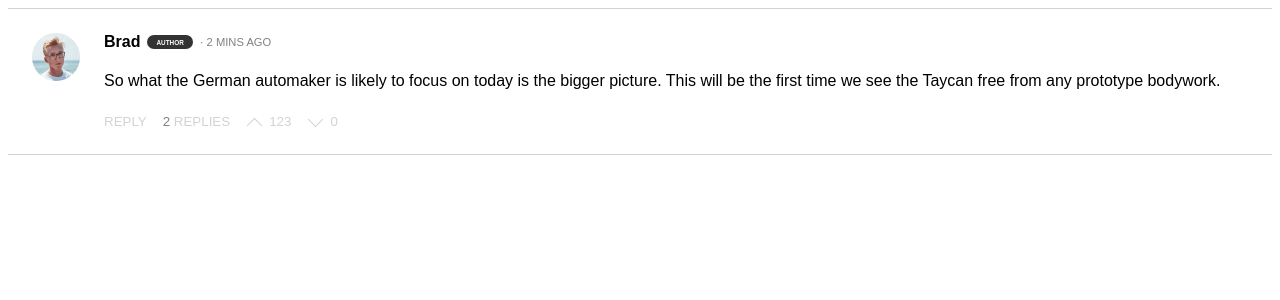
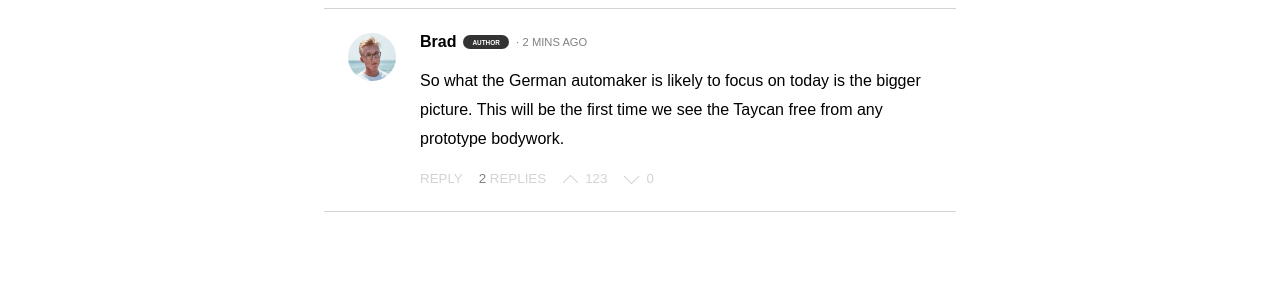
Before and after one commit to wahidrahim/vue-nested-comments, a Vue app: page / in a window 1280 px wide. Shown: the top 300 px of the page. Built offline with nearby package versions, Linux system fonts and the light colour scheme.

Commit message:
update rem sizing

```diff
--- a/src/App.vue
+++ b/src/App.vue
@@ -29,5 +29,6 @@ export default {
 
 #app {
   font-family: sans-serif;
+  padding: 0 25%;
 }
 </style>
--- a/src/components/Avatar.vue
+++ b/src/components/Avatar.vue
@@ -22,8 +22,8 @@ export default {
 
 <style lang="scss" scoped>
 .avatar {
-  width: 3rem;
-  height: 3rem;
+  width: 4.8rem;
+  height: 4.8rem;
   border-radius: 50%;
   background-size: cover;
 }
--- a/src/components/Badge.vue
+++ b/src/components/Badge.vue
@@ -19,10 +19,10 @@ export default {
 <style lang="scss" scoped>
 .badge {
   text-transform: uppercase;
-  font-size: 0.4rem;
+  font-size: 0.64rem;
   font-weight: bold;
-  padding: 0.2rem 0.6rem;
-  border-radius: 1rem;
+  padding: 0.32rem 0.96rem;
+  border-radius: 1.6rem;
 
   &.default {
     background: #666666;
--- a/src/components/Comment.vue
+++ b/src/components/Comment.vue
@@ -44,28 +44,28 @@ $border: 1px solid lightgray;
 
 .comment {
   display: grid;
-  grid-template-columns: 4.5rem auto;
+  grid-template-columns: 7.2rem auto;
   grid-template-rows: auto;
-  padding: 1.5rem;
+  padding: 2.4rem;
   border-top: $border;
   border-bottom: $border;
 
   .user-name {
     font-weight: bold;
-    margin-right: 0.4rem;
+    margin-right: 0.64rem;
   }
 
   .created-at {
-    margin-left: 0.4rem;
+    margin-left: 0.64rem;
     color: gray;
     text-transform: uppercase;
-    font-size: 0.7rem;
+    font-size: 1.12rem;
     font-weight: lighter;
   }
 
   .body {
     font-weight: lighter;
-    line-height: 1.8rem;
+    line-height: 2.88rem;
   }
 
   &:hover .comment-actions ::v-deep button:not(.voted) {
--- a/src/components/CommentActions.vue
+++ b/src/components/CommentActions.vue
@@ -47,7 +47,7 @@ export default {
   }
 
   &:not(:last-child) {
-    margin-right: 1rem;
+    margin-right: 1.6rem;
   }
 
   &:hover {
--- a/src/components/VoteButtons.vue
+++ b/src/components/VoteButtons.vue
@@ -65,22 +65,22 @@ export default {
 
 <style lang="scss" scoped>
 @mixin chevron($direction) {
-  $border: 1px solid lightgray;
-  $size: 10px;
+  $border: 0.1rem solid lightgray;
+  $size: 1rem;
 
   position: relative;
-  left: 3px;
+  left: 0.3rem;
   width: $size;
   height: $size;
-  margin-right: 8px;
+  margin-right: 0.8rem;
   transform: rotate(45deg);
 
   @if $direction == up {
-    top: 5px;
+    top: 0.5rem;
     border-left: $border;
     border-top: $border;
   } @else if $direction == down {
-    bottom: 1px;
+    bottom: 0.1rem;
     border-right: $border;
     border-bottom: $border;
   }
@@ -122,11 +122,11 @@ export default {
     }
 
     .points {
-      margin-left: 0.25rem;
+      margin-left: 0.4rem;
     }
 
     &:first-child {
-      margin-right: 1rem;
+      margin-right: 1.6rem;
     }
   }
 }
--- a/src/scss/styles.scss
+++ b/src/scss/styles.scss
@@ -1,3 +1,11 @@
+html {
+  font-size: 62.5%;
+}
+
+body {
+  font-size: 1.6rem;
+}
+
 .d-flex {
   display: flex;
 }
```
